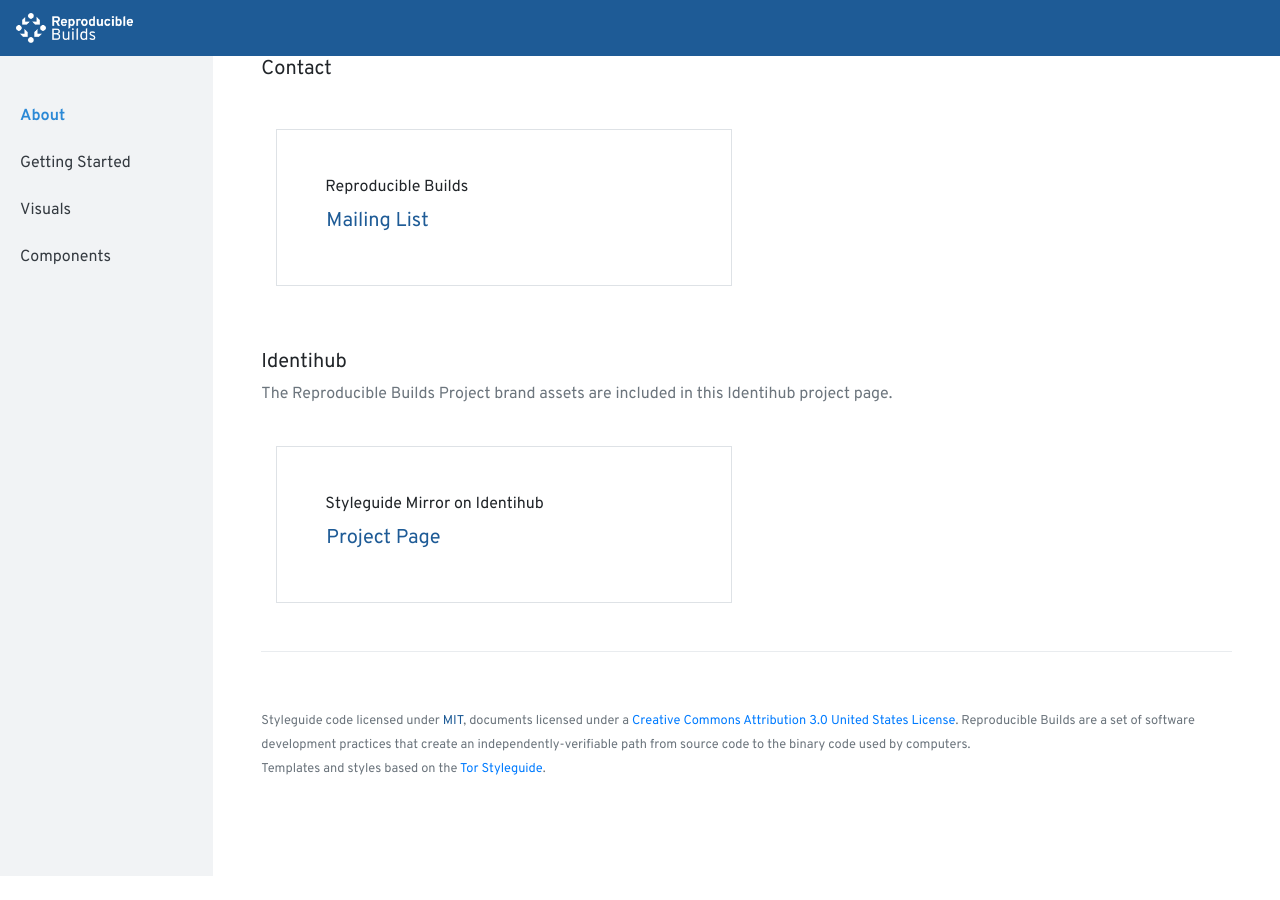
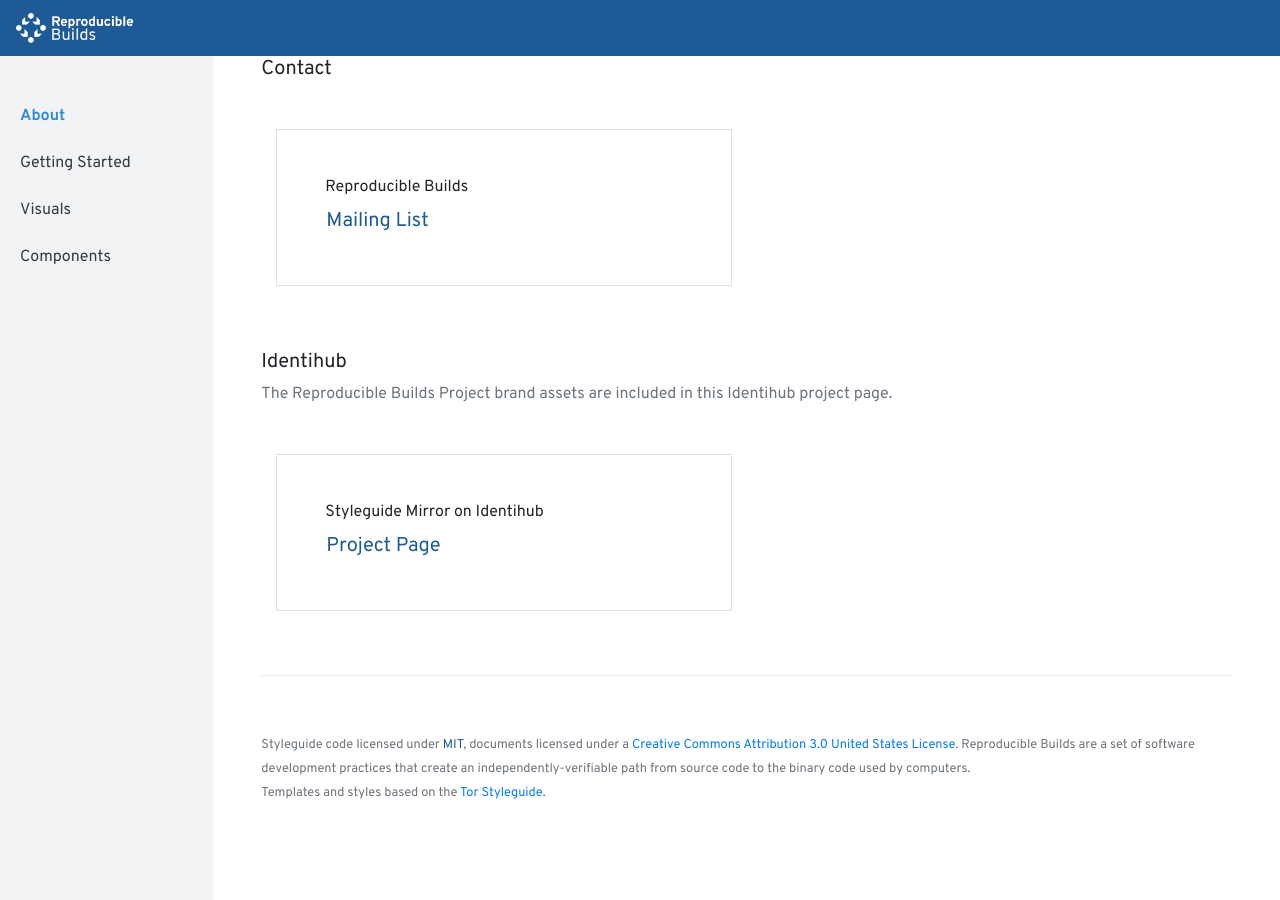
Before and after one commit to uracreative/reproducible-builds-styleguide, a Jekyll site: the page built from index.md, in a window 1280 px wide and 900 px high, scrolled down 249 px. Built offline with Jekyll 4.4.1, drawn with Linux system fonts in a browser that asks for light colours; before the commit the page ends 1125 px from its top, so only the background shows below that.

Commit message:
fix for about page card

```diff
--- a/_layouts/home.html
+++ b/_layouts/home.html
@@ -30,15 +30,19 @@
               </div>
             </div>
           </div>
+          <div class="col-12 p-0">
             <div class="page-header mb-4 mt-5">
               <h5>Identihub</h5>
               <p class="text-muted">The Reproducible Builds Project brand assets are included in this Identihub project page.</p>
             </div>
+            <div class="row mt-5">
               <div class="col-md-6">
-            <div class="border p-5 text-left">
+                <div class="border p-5 mb-3 text-left">
                   <h6>Styleguide Mirror on Identihub</h6>
                   <p class="m-0"></p>
                   <a class="btn btn-lg btn-link p-0" href="https://demo.identihub.co/project/reproducible-builds" target="_blank">Project Page</a>
+                </div>
+              </div>
             </div>
           </div>
         </div>
```
Also changed, not shown: 5 other files. Lines whose indentation alone changed are shown as unchanged.
